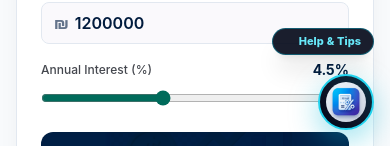
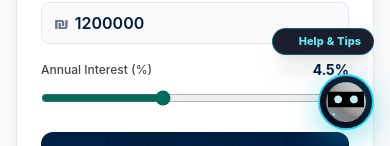
Before and after one commit to Almog787/Global-calculator-pro, a React (Vite) app: page /en/all in a window 390 px wide. Shown: the part 698-844 px from the top of the page. Built offline with nearby package versions, Linux system fonts and the light colour scheme.

Commit message:
feat: add 3D animation dependencies and character interactions
- Add react-spring, framer-motion, and 3D visualization libraries
- Enhance VirtualAssistant with scroll-responsive animations
- Update ThreeCharacterCanvas to support spring-based physics and scroll velocity tracking

```diff
--- a/package.json
+++ b/package.json
@@ -13,6 +13,7 @@
     "lint": "eslint ."
   },
   "dependencies": {
+    "@react-spring/three": "^10.1.2",
     "@react-three/drei": "^10.7.8",
     "@react-three/fiber": "^9.7.0",
     "@tailwindcss/forms": "^0.5.7",
--- a/src/components/ThreeCharacterCanvas.tsx
+++ b/src/components/ThreeCharacterCanvas.tsx
@@ -1,46 +1,73 @@
 import React, { useRef } from 'react';
 import { Canvas, useFrame } from '@react-three/fiber';
-import { Float, Sphere, Box } from '@react-three/drei';
+import { Float, Sphere, Box, Html } from '@react-three/drei';
+import { useSpring, animated, config } from '@react-spring/three';
 import * as THREE from 'three';
 
 interface ThreeCharacterCanvasProps {
   state?: "idle" | "success" | "thinking" | "shake" | "sleep" | "panic";
   mousePos?: { x: number; y: number };
+  scrollVelocity?: number;
   width?: number;
   height?: number;
   className?: string;
   type?: "hero" | "assistant";
+  message?: string;
 }
 
-function RobotFace({ state = "idle", mousePos = { x: 0, y: 0 } }: { state?: string, mousePos?: {x: number, y: number} }) {
-  const group = useRef<THREE.Group>(null);
+function RobotFace({ state = "idle", mousePos = { x: 0, y: 0 }, scrollVelocity = 0, message }: { state?: string, mousePos?: {x: number, y: number}, scrollVelocity?: number, message?: string }) {
+  const innerGroup = useRef<THREE.Group>(null);
   const leftEye = useRef<THREE.Mesh>(null);
   const rightEye = useRef<THREE.Mesh>(null);
 
+  // Apply spring physics to react to scroll velocity (Stage B implementation)
+  const { springY, springRotX } = useSpring({
+    springY: scrollVelocity * -0.5,
+    springRotX: scrollVelocity * 0.5,
+    config: config.wobbly,
+  });
+
   useFrame((stateCtx) => {
-    if (!group.current) return;
+    if (!innerGroup.current) return;
 
-    // Look at mouse pointer
-    const targetX = (mousePos.x * Math.PI) / 4;
-    const targetY = (mousePos.y * Math.PI) / 4;
+    // Look at mouse pointer (Head rotation)
+    // Inverted axis to correctly follow the cursor
+    const targetRotY = (-mousePos.x * Math.PI) / 3;
+    const targetRotX = (mousePos.y * Math.PI) / 4;
 
-    group.current.rotation.y = THREE.MathUtils.lerp(group.current.rotation.y, targetX, 0.1);
-    group.current.rotation.x = THREE.MathUtils.lerp(group.current.rotation.x, -targetY, 0.1);
+    // Smoothly interpolate head rotation
+    innerGroup.current.rotation.y = THREE.MathUtils.lerp(innerGroup.current.rotation.y, targetRotY, 0.08);
+    innerGroup.current.rotation.x = THREE.MathUtils.lerp(innerGroup.current.rotation.x, targetRotX, 0.08);
 
     // Idle floating animation inside the head
     const time = stateCtx.clock.getElapsedTime();
     if (state === "thinking") {
-      group.current.position.y = Math.sin(time * 5) * 0.1;
-      group.current.rotation.z = Math.sin(time * 2) * 0.1;
+      innerGroup.current.position.y = Math.sin(time * 5) * 0.1;
+      innerGroup.current.rotation.z = Math.sin(time * 2) * 0.1;
     } else if (state === "shake") {
-      group.current.position.x = Math.sin(time * 20) * 0.1;
+      innerGroup.current.position.x = Math.sin(time * 20) * 0.1;
     } else {
-      group.current.position.y = THREE.MathUtils.lerp(group.current.position.y, 0, 0.1);
-      group.current.rotation.z = THREE.MathUtils.lerp(group.current.rotation.z, 0, 0.1);
+      innerGroup.current.position.y = THREE.MathUtils.lerp(innerGroup.current.position.y, Math.sin(time * 2) * 0.05, 0.1);
+      innerGroup.current.rotation.z = THREE.MathUtils.lerp(innerGroup.current.rotation.z, 0, 0.1);
     }
 
-    // Eye animations
+    // Eye tracking and animations
     if (leftEye.current && rightEye.current) {
+      // Eyes shift slightly further in the direction of the mouse for a parallax effect
+      const eyeTargetX = -mousePos.x * 0.1;
+      const eyeTargetY = mousePos.y * 0.1;
+
+      // Base eye positions
+      const leftBaseX = -0.3;
+      const rightBaseX = 0.3;
+      const baseY = 0.1;
+
+      leftEye.current.position.x = THREE.MathUtils.lerp(leftEye.current.position.x, leftBaseX + eyeTargetX, 0.15);
+      leftEye.current.position.y = THREE.MathUtils.lerp(leftEye.current.position.y, baseY + eyeTargetY, 0.15);
+
+      rightEye.current.position.x = THREE.MathUtils.lerp(rightEye.current.position.x, rightBaseX + eyeTargetX, 0.15);
+      rightEye.current.position.y = THREE.MathUtils.lerp(rightEye.current.position.y, baseY + eyeTargetY, 0.15);
+
       if (state === "sleep") {
         leftEye.current.scale.y = THREE.MathUtils.lerp(leftEye.current.scale.y, 0.1, 0.2);
         rightEye.current.scale.y = THREE.MathUtils.lerp(rightEye.current.scale.y, 0.1, 0.2);
@@ -49,42 +76,79 @@ function RobotFace({ state = "idle", mousePos = { x: 0, y: 0 } }: { state?: stri
         rightEye.current.scale.y = THREE.MathUtils.lerp(rightEye.current.scale.y, 1.2, 0.2);
       } else {
         // Blink occasionally
-        const blink = Math.random() > 0.99 ? 0.1 : 1;
-        leftEye.current.scale.y = THREE.MathUtils.lerp(leftEye.current.scale.y, blink, 0.5);
-        rightEye.current.scale.y = THREE.MathUtils.lerp(rightEye.current.scale.y, blink, 0.5);
+        const blink = Math.random() > 0.992 ? 0.05 : 1;
+        leftEye.current.scale.y = THREE.MathUtils.lerp(leftEye.current.scale.y, blink, 0.4);
+        rightEye.current.scale.y = THREE.MathUtils.lerp(rightEye.current.scale.y, blink, 0.4);
       }
     }
   });
 
+  // Determine chat bubble text
+  const getBubbleText = () => {
+    if (message) return message;
+    switch (state) {
+      case 'thinking': return 'מחשב...';
+      case 'success': return 'מעולה! ✓';
+      case 'shake': return 'אממ... לא הבנתי';
+      case 'panic': return 'שגיאה!';
+      case 'idle':
+      case 'sleep':
+      default: return null;
+    }
+  };
+
+  const bubbleText = getBubbleText();
+
   return (
-    <group ref={group}>
+    <animated.group position-y={springY} rotation-x={springRotX}>
+      <group ref={innerGroup}>
+        {/* Stage C: HTML Chat Bubble directly tracked in 3D Space */}
+        {bubbleText && (
+          <Html position={[0, 1.5, 0]} center zIndexRange={[100, 0]}>
+            <div className="bg-slate-900/95 backdrop-blur-sm text-white text-xs md:text-sm px-3 py-1.5 rounded-2xl whitespace-nowrap shadow-xl border border-slate-700 pointer-events-none animate-bounce">
+              {bubbleText}
+            </div>
+          </Html>
+        )}
+
         <Sphere args={[1, 32, 32]}>
-        <meshStandardMaterial color="#0ea5e9" metalness={0.8} roughness={0.2} />
+          <meshStandardMaterial color="#ffffff" metalness={0.3} roughness={0.1} />
         </Sphere>
 
         {/* Visor */}
         <Box args={[1.4, 0.6, 0.8]} position={[0, 0.1, 0.6]}>
-        <meshStandardMaterial color="#0f172a" metalness={0.9} roughness={0.1} />
+          <meshStandardMaterial color="#020617" metalness={0.9} roughness={0.1} />
         </Box>
 
         {/* Eyes */}
         <Sphere ref={leftEye} args={[0.15, 16, 16]} position={[-0.3, 0.1, 1.05]}>
-        <meshBasicMaterial color={state === "panic" ? "#ef4444" : "#22d3ee"} />
+          <meshStandardMaterial
+            color={state === "panic" ? "#ef4444" : "#22d3ee"}
+            emissive={state === "panic" ? "#ef4444" : "#22d3ee"}
+            emissiveIntensity={2}
+          />
         </Sphere>
         <Sphere ref={rightEye} args={[0.15, 16, 16]} position={[0.3, 0.1, 1.05]}>
-        <meshBasicMaterial color={state === "panic" ? "#ef4444" : "#22d3ee"} />
+          <meshStandardMaterial
+            color={state === "panic" ? "#ef4444" : "#22d3ee"}
+            emissive={state === "panic" ? "#ef4444" : "#22d3ee"}
+            emissiveIntensity={2}
+          />
         </Sphere>
       </group>
+    </animated.group>
   );
 }
 
 export default function ThreeCharacterCanvas({
   state = "idle",
   mousePos = { x: 0, y: 0 },
+  scrollVelocity = 0,
   width,
   height,
   className = "",
-  type = "assistant"
+  type = "assistant",
+  message
 }: ThreeCharacterCanvasProps) {
 
   return (
@@ -99,10 +163,10 @@ export default function ThreeCharacterCanvas({
 
         {type === "hero" ? (
           <Float speed={2} rotationIntensity={0.5} floatIntensity={1}>
-            <RobotFace state="idle" mousePos={{x: 0, y: 0}} />
+            <RobotFace state="idle" mousePos={{x: 0, y: 0}} scrollVelocity={0} message={message} />
           </Float>
         ) : (
-          <RobotFace state={state} mousePos={mousePos} />
+          <RobotFace state={state} mousePos={mousePos} scrollVelocity={scrollVelocity} message={message} />
         )}
       </Canvas>
     </div>
--- a/src/components/VirtualAssistant.tsx
+++ b/src/components/VirtualAssistant.tsx
@@ -119,16 +119,62 @@ export default function VirtualAssistant() {
     setTimeout(() => setAssistantState("idle"), 800);
   }, []);
 
-  // Global mouse tracking for Three.js 3D eye tracking
+  // Global pointer & scroll tracking for Three.js 3D character
+  const [scrollVelocity, setScrollVelocity] = useState(0);
+
   useEffect(() => {
-    const handleMouseMove = (e: MouseEvent) => {
-      // Throttle for performance, or just use rAF if necessary. Let's do simple basic for now.
-      const normX = (e.clientX / window.innerWidth) * 2 - 1;
-      const normY = -(e.clientY / window.innerHeight) * 2 + 1;
+    let lastScrollY = window.scrollY;
+    let ticking = false;
+
+    const handlePointerMove = (e: MouseEvent | TouchEvent) => {
+      let clientX, clientY;
+      if ('touches' in e) {
+        clientX = e.touches[0].clientX;
+        clientY = e.touches[0].clientY;
+      } else {
+        clientX = e.clientX;
+        clientY = e.clientY;
+      }
+
+      const normX = (clientX / window.innerWidth) * 2 - 1;
+      const normY = -(clientY / window.innerHeight) * 2 + 1;
       setNormalizedMousePos({ x: normX, y: normY });
     };
-    window.addEventListener("mousemove", handleMouseMove, { passive: true });
-    return () => window.removeEventListener("mousemove", handleMouseMove);
+
+    const handleScroll = () => {
+      if (!ticking) {
+        window.requestAnimationFrame(() => {
+          const currentScrollY = window.scrollY;
+          const delta = currentScrollY - lastScrollY;
+          // Normalize scroll velocity roughly between -1 and 1
+          const velocity = Math.max(-1, Math.min(1, delta / 50));
+          setScrollVelocity(velocity);
+
+          lastScrollY = currentScrollY;
+          ticking = false;
+
+          // Gradually reset scroll velocity
+          setTimeout(() => {
+            if (window.scrollY === lastScrollY) {
+              setScrollVelocity(0);
+            }
+          }, 150);
+        });
+        ticking = true;
+      }
+    };
+
+    window.addEventListener("mousemove", handlePointerMove, { passive: true });
+    window.addEventListener("touchmove", handlePointerMove, { passive: true });
+    window.addEventListener("touchstart", handlePointerMove, { passive: true });
+    window.addEventListener("scroll", handleScroll, { passive: true });
+
+    return () => {
+      window.removeEventListener("mousemove", handlePointerMove);
+      window.removeEventListener("touchmove", handlePointerMove);
+      window.removeEventListener("touchstart", handlePointerMove);
+      window.removeEventListener("scroll", handleScroll);
+    };
   }, []);
 
   // Event listener to open assistant from anywhere
@@ -277,11 +323,11 @@ export default function VirtualAssistant() {
                 <ThreeCharacterCanvas
                   state={assistantState}
                   mousePos={normalizedMousePos}
+                  scrollVelocity={scrollVelocity}
                   width={44}
                   height={44}
-                  className="hidden sm:block"
+                  className="block"
                 />
-                <img src="/icon-192.jpg" alt="Calc-E Assistant" className="w-full h-full object-cover sm:hidden" />
               </Suspense>
             </div>
             <div>
@@ -761,11 +807,11 @@ export default function VirtualAssistant() {
             <ThreeCharacterCanvas
               state={assistantState}
               mousePos={normalizedMousePos}
+              scrollVelocity={scrollVelocity}
               width={64}
               height={64}
-              className="pointer-events-none hidden sm:block"
+              className="pointer-events-none block"
             />
-            <img src="/icon-192.jpg" alt="Calc-E Assistant" className="w-10 h-10 object-cover rounded-full shadow-inner pointer-events-none sm:hidden" />
           </Suspense>
         </button>
       </div>
```
Also changed, not shown: 2 other files (tests, documents, lock files or other folders). Lines whose indentation alone changed are shown as unchanged.
